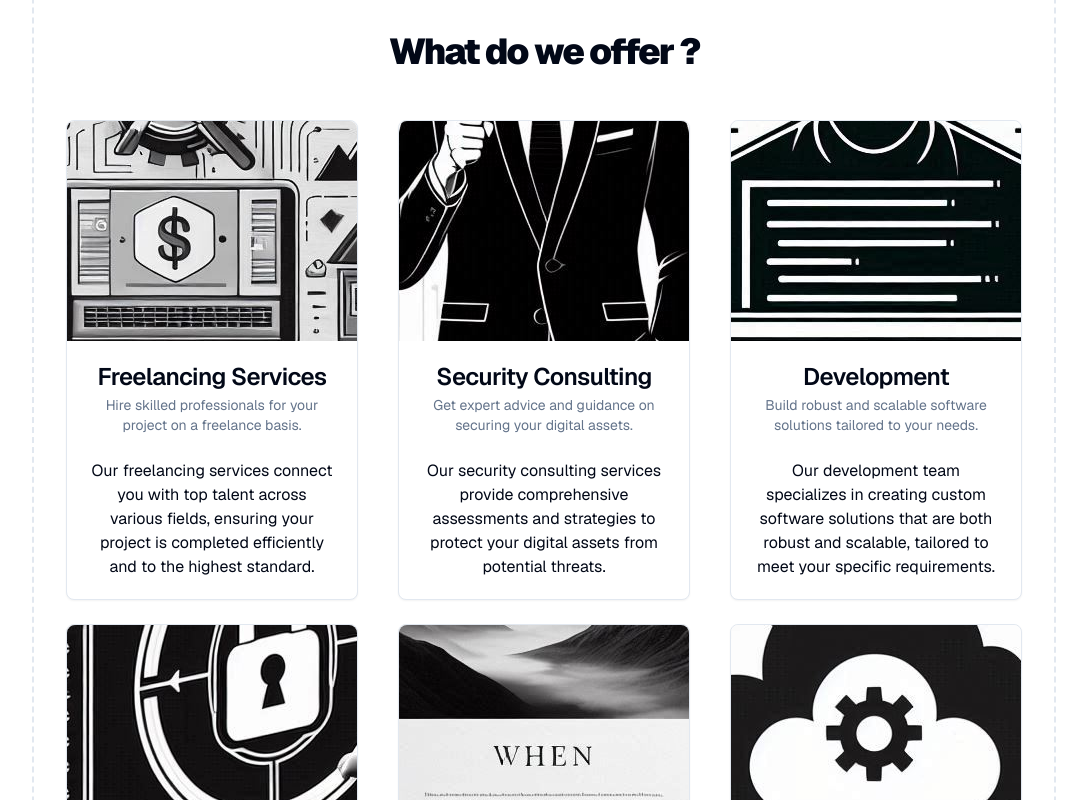
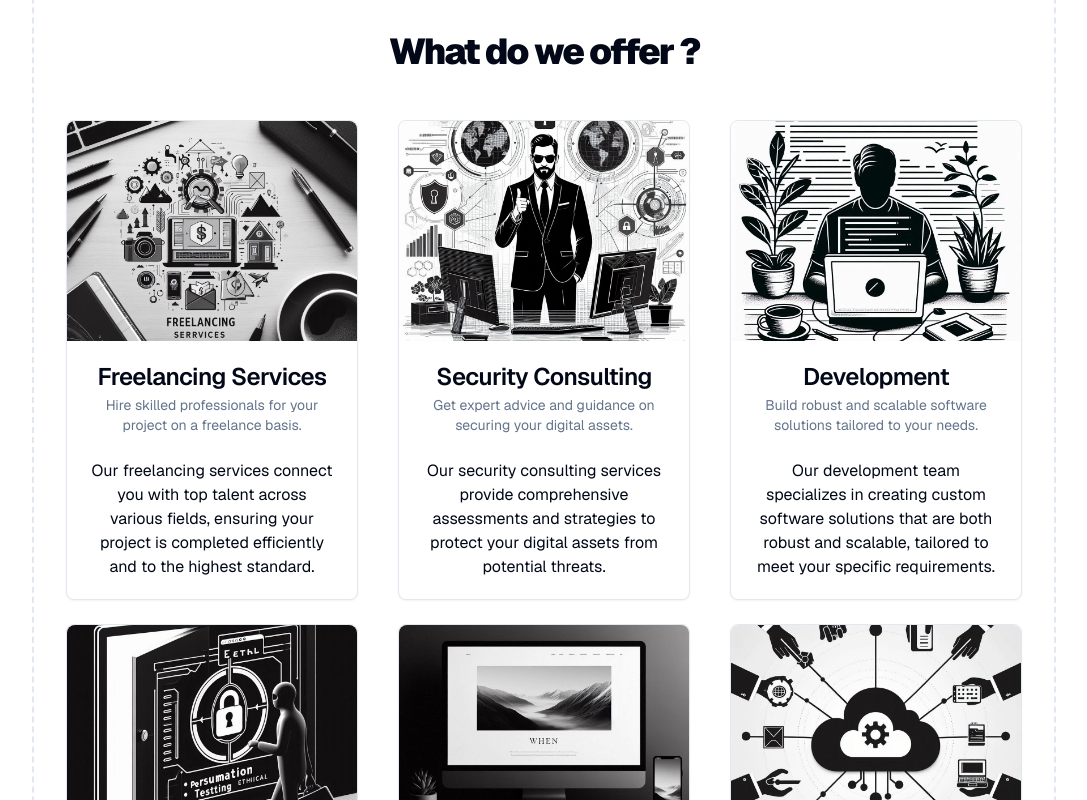
Before and after one commit to lakshyarawat1/Cyber-Fortress-Solutions, a Next.js app in the folder core-app/: page / in a window 1280 px wide. Shown: the part 580-1380 px from the top of the page, without its empty margins (96-1183 px from the left). Built offline with nearby package versions, Linux system fonts and the light colour scheme.

Commit message:
⚡ Bolt: Optimize Next.js local image loading and sizing
Co-authored-by: lakshyarawat1 <79398138+lakshyarawat1@users.noreply.github.com>

```diff
--- a/core-app/src/app/page.tsx
+++ b/core-app/src/app/page.tsx
@@ -42,12 +42,15 @@ export default function Home() {
               className="md:max-w-[30%] max-w-[80%] max-h-[50rem] md:max-h-[30rem] mx-auto cursor-pointer hover:shadow-lg duration-500 dark:hover:shadow-slate-700 dark:hover:shadow-lg hover:scale-[102%]"
               key={idx}
             >
+              {/* ⚡ Bolt: Use static imports and sizes attribute for next/image.
+                  Static imports automatically provide width/height and a base64 blur placeholder, dramatically improving perceived LCP and preventing CLS.
+                  The sizes attribute ensures smaller viewports download appropriately scaled images, saving bandwidth. */}
               <Image
                 src={tile.svg}
-                alt="Tile"
-                width={400}
-                height={400}
-                className="rounded-t-lg object-none w-full md:h-[46%]"
+                alt={tile.title}
+                className="rounded-t-lg object-cover w-full md:h-[46%]"
+                placeholder="blur"
+                sizes="(max-width: 768px) 80vw, 30vw"
                 priority={idx < 3}
               />
 
--- a/core-app/src/constants/homeConstants.ts
+++ b/core-app/src/constants/homeConstants.ts
@@ -1,38 +1,45 @@
+import freelancingImg from "../../public/freelancing-services-ai.jpg";
+import securityImg from "../../public/security-consulting-ai.jpg";
+import webDevImg from "../../public/web-development-ai.jpg";
+import pentestingImg from "../../public/pentesting-services-ai.jpg";
+import hostingImg from "../../public/website-hosting-ai.jpg";
+import cloudImg from "../../public/cloud-deployment-ai.jpg";
+
 export const homeConstants = [
     {
         title: "Freelancing Services",
         description: "Hire skilled professionals for your project on a freelance basis.",
-        svg: "/freelancing-services-ai.jpg",
+        svg: freelancingImg,
         content: "Our freelancing services connect you with top talent across various fields, ensuring your project is completed efficiently and to the highest standard."
     },
     {
         title: "Security Consulting",
         description: "Get expert advice and guidance on securing your digital assets.",
-        svg: "/security-consulting-ai.jpg",
+        svg: securityImg,
         content: "Our security consulting services provide comprehensive assessments and strategies to protect your digital assets from potential threats."
     },
     {
         title: "Development",
         description: "Build robust and scalable software solutions tailored to your needs.",
-        svg: "/web-development-ai.jpg",
+        svg: webDevImg,
         content: "Our development team specializes in creating custom software solutions that are both robust and scalable, tailored to meet your specific requirements."
     },
     {
         title: "Penetration Testing",
         description: "Identify vulnerabilities in your systems and strengthen your security.",
-        svg: "/pentesting-services-ai.jpg",
+        svg: pentestingImg,
         content: "Our penetration testing services help you identify and address vulnerabilities in your systems, enhancing your overall security posture."
     },
     {
         title: "Secure Hosting",
         description: "Host your applications and data in a secure and reliable environment.",
-        svg: "/website-hosting-ai.jpg",
+        svg: hostingImg,
         content: "Our secure hosting solutions ensure that your applications and data are hosted in a reliable and protected environment, minimizing risks and downtime."
     },
     {
         title: "Cloud Deployment",
         description: "Efficiently deploy your applications on cloud platforms for scalability.",
-        svg: "/cloud-deployment-ai.jpg",
+        svg: cloudImg,
         content: "Our cloud deployment services enable you to efficiently deploy and manage your applications on leading cloud platforms, ensuring scalability and performance."
     }
 ];
```
Also changed, not shown: 1 other file (tests, documents, lock files or other folders).
